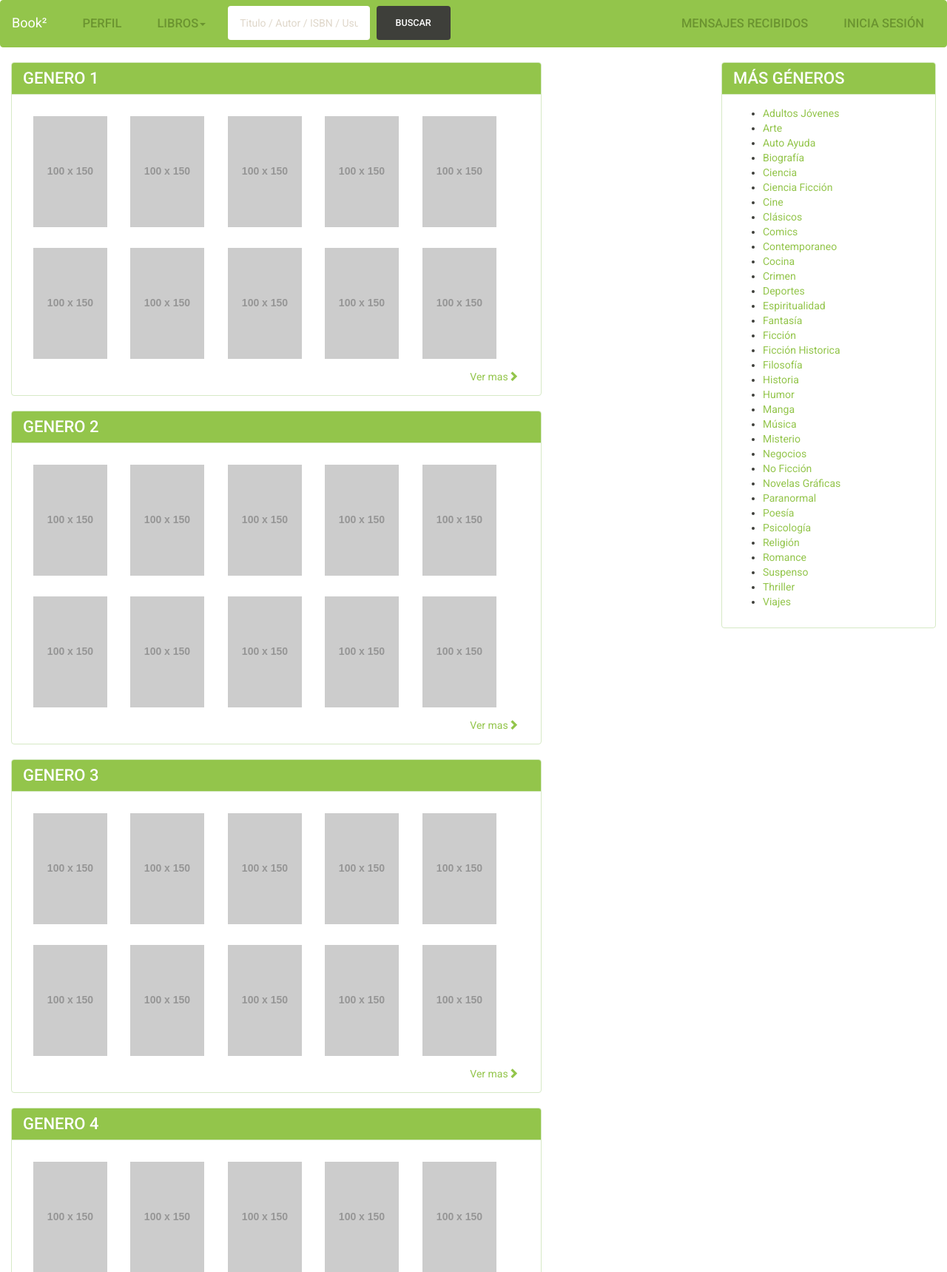
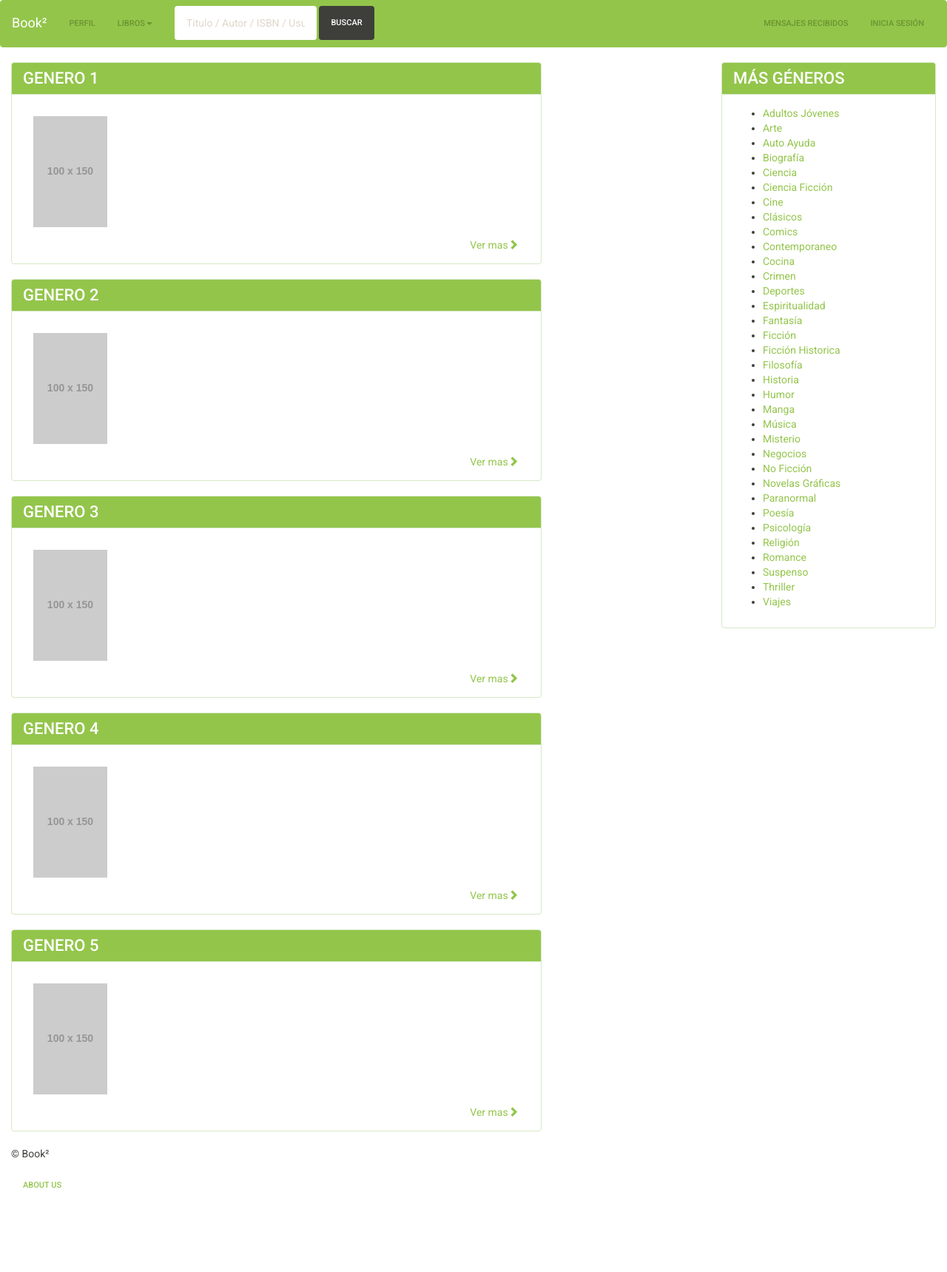
Before and after one commit to bennymc/Proyecto, a PHP site: page /libros.php in a window 1280 px wide. Shown: the top 1719 px of the page at 74% size. After the commit the page ends 1606 px from the top, so only its background shows below. Run offline with PHP 8.4, Linux system fonts and the light colour scheme; grey boxes labelled with a size stand in for pictures from a placeholder-image service; some libraries are stand-ins or nearby versions.

Commit message:
funcion random para cargar generos
funciona en on click , falta cargarlo al onload, quita las flechas de
ver mas, falta corregir

```diff
--- a/css/estilos.css
+++ b/css/estilos.css
@@ -54,7 +54,9 @@ div#destacados img{
 /* ------------ LIBROS SEPARADOS EN GENERO  -------------*/
 div.librosSeparados img{
 	margin: 1em;
-}
+	width: 100px;
+	height: 150px;
+	float: left;
 
 /* ------------ ELEMENTOS EN PERFIL  -------------*/
 
--- a/genero.php
+++ b/genero.php
@@ -31,7 +31,7 @@
 				    </select>
 				</div>
 				<div class="col-md-3" id="libro1">
-				 	<a href="ejemplar.php"><img src="http://placehold.it/100x150" class="center-block imagenL img-responsive" alt="Libro" height=150></a>
+				 	<a href="ejemplar.php"><img src="http://placehold.it/100x150" class="center-block imagenL img-responsive" alt="Libro" ></a>
 				 	<a href="ejemplar.php" class="center-block tituloLibro">TITULO</a>
 				</div>
 
--- a/json/datos.json
+++ b/json/datos.json
@@ -190,7 +190,7 @@
       "ISBN": "0553103547",
       "Genero": "Fantasía",
       "TOriginal": "A Game of Thrones",
-      "Imagen": "http://www.juegodetronos.com.ar/wp-content/uploads/2013/04/553302_467007236706301_150024403_n.jpg"
+      "Imagen": "http://k45.kn3.net/82E09713B.jpg"
     },
     {
       "Titulo": "Correr o morir",
--- a/libros.php
+++ b/libros.php
@@ -7,20 +7,11 @@
 	<!-- ******************** GENERO 1 ************************** -->
 		<div class="panel panel-success">
   			<div class="panel-heading">
-    			<a href="genero.php"><h3 class="TituloGrande">Genero 1</h3></a>
+    			<a href="#" onclick="CargarGenerosRandom()"><h3 class="TituloGrande" id="G1">Genero 1</h3></a>
   			</div>
-  			<div class="panel-body librosSeparados">
-				<a href="ejemplar.php"><img src="http://placehold.it/100x150" alt="Libro"></a>
-				<a href="ejemplar.php"><img src="http://placehold.it/100x150" alt="Libro"></a>
-				<a href="ejemplar.php"><img src="http://placehold.it/100x150" alt="Libro"></a>
-				<a href="ejemplar.php"><img src="http://placehold.it/100x150" alt="Libro"></a>
-				<a href="ejemplar.php"><img src="http://placehold.it/100x150" alt="Libro"></a>
-				<a href="ejemplar.php"><img src="http://placehold.it/100x150" alt="Libro"></a>
-				<a href="ejemplar.php"><img src="http://placehold.it/100x150" alt="Libro"></a>
-				<a href="ejemplar.php"><img src="http://placehold.it/100x150" alt="Libro"></a>
-				<a href="ejemplar.php"><img src="http://placehold.it/100x150" alt="Libro"></a>
-				<a href="ejemplar.php"><img src="http://placehold.it/100x150" alt="Libro"></a>
-				<div class="col-md-12">
+  			<div class="panel-body librosSeparados" id="contenedorG1">
+				<a href="ejemplar.php" id="libroG1"><img src="http://placehold.it/100x150" class="imagenGenero img-responsive"alt="Libro"></a>
+				<div class="col-md-12" id="flechasG1">
 					<a href="genero.php" class="pull-right">Ver mas<span class="glyphicon glyphicon-chevron-right"></span></a>
 				</div>
   			</div>
@@ -28,20 +19,11 @@
 	<!-- ******************** GENERO 2 ************************** -->
 		<div class="panel panel-success">
   			<div class="panel-heading">
-    			<a href="genero.php"><h3 class="TituloGrande">Genero 2</h3> </a>
+    			<a href="genero.php"><h3 class="TituloGrande" id="G2">Genero 2</h3> </a>
   			</div>
-  			<div class="panel-body librosSeparados">
-				<a href="ejemplar.php"><img src="http://placehold.it/100x150" alt="Libro"></a>
-				<a href="ejemplar.php"><img src="http://placehold.it/100x150" alt="Libro"></a>
-				<a href="ejemplar.php"><img src="http://placehold.it/100x150" alt="Libro"></a>
-				<a href="ejemplar.php"><img src="http://placehold.it/100x150" alt="Libro"></a>
-				<a href="ejemplar.php"><img src="http://placehold.it/100x150" alt="Libro"></a>
-				<a href="ejemplar.php"><img src="http://placehold.it/100x150" alt="Libro"></a>
-				<a href="ejemplar.php"><img src="http://placehold.it/100x150" alt="Libro"></a>
-				<a href="ejemplar.php"><img src="http://placehold.it/100x150" alt="Libro"></a>
-				<a href="ejemplar.php"><img src="http://placehold.it/100x150" alt="Libro"></a>
-				<a href="ejemplar.php"><img src="http://placehold.it/100x150" alt="Libro"></a>
-				<div class="col-md-12">
+  			<div class="panel-body librosSeparados" id="contenedorG2">
+				<a href="ejemplar.php" id="libroG2"><img src="http://placehold.it/100x150" class="imagenGenero img-responsive" alt="Libro"></a>
+				<div class="col-md-12" id="flechasG2">
 					<a href="genero.php" class="pull-right">Ver mas<span class="glyphicon glyphicon-chevron-right"></span></a>
 				</div>
   			</div>
@@ -49,20 +31,11 @@
 	<!-- ******************** GENERO 3 ************************** -->
 		<div class="panel panel-success">
   			<div class="panel-heading">
-    			<a href="genero.php"><h3 class="TituloGrande">Genero 3</h3></a>
+    			<a href="genero.php"><h3 class="TituloGrande" id="G3">Genero 3</h3></a>
   			</div>
-  			<div class="panel-body librosSeparados">
-				<a href="ejemplar.php"><img src="http://placehold.it/100x150" alt="Libro"></a>
-				<a href="ejemplar.php"><img src="http://placehold.it/100x150" alt="Libro"></a>
-				<a href="ejemplar.php"><img src="http://placehold.it/100x150" alt="Libro"></a>
-				<a href="ejemplar.php"><img src="http://placehold.it/100x150" alt="Libro"></a>
-				<a href="ejemplar.php"><img src="http://placehold.it/100x150" alt="Libro"></a>
-				<a href="ejemplar.php"><img src="http://placehold.it/100x150" alt="Libro"></a>
-				<a href="ejemplar.php"><img src="http://placehold.it/100x150" alt="Libro"></a>
-				<a href="ejemplar.php"><img src="http://placehold.it/100x150" alt="Libro"></a>
-				<a href="ejemplar.php"><img src="http://placehold.it/100x150" alt="Libro"></a>
-				<a href="ejemplar.php"><img src="http://placehold.it/100x150" alt="Libro"></a>
-				<div class="col-md-12">
+  			<div class="panel-body librosSeparados" id="contenedorG3">
+				<a href="ejemplar.php" id="libroG3"><img src="http://placehold.it/100x150" class="imagenGenero img-responsive" alt="Libro"></a>
+				<div class="col-md-12" id="flechasG3">
 					<a href="genero.php" class="pull-right">Ver mas<span class="glyphicon glyphicon-chevron-right"></span></a>
 				</div>
   			</div>
@@ -70,20 +43,11 @@
 	<!-- ******************** GENERO 4 ************************** -->
 		<div class="panel panel-success">
   			<div class="panel-heading">
-    			<a href="genero.php"><h3 class="TituloGrande">Genero 4</h3></a>
+    			<a href="genero.php"><h3 class="TituloGrande" id="G4">Genero 4</h3></a>
   			</div>
-  			<div class="panel-body librosSeparados">
-				<a href="ejemplar.php"><img src="http://placehold.it/100x150" alt="Libro"></a>
-				<a href="ejemplar.php"><img src="http://placehold.it/100x150" alt="Libro"></a>
-				<a href="ejemplar.php"><img src="http://placehold.it/100x150" alt="Libro"></a>
-				<a href="ejemplar.php"><img src="http://placehold.it/100x150" alt="Libro"></a>
-				<a href="ejemplar.php"><img src="http://placehold.it/100x150" alt="Libro"></a>
-				<a href="ejemplar.php"><img src="http://placehold.it/100x150" alt="Libro"></a>
-				<a href="ejemplar.php"><img src="http://placehold.it/100x150" alt="Libro"></a>
-				<a href="ejemplar.php"><img src="http://placehold.it/100x150" alt="Libro"></a>
-				<a href="ejemplar.php"><img src="http://placehold.it/100x150" alt="Libro"></a>
-				<a href="ejemplar.php"><img src="http://placehold.it/100x150" alt="Libro"></a>
-				<div class="col-md-12">
+  			<div class="panel-body librosSeparados" id="contenedorG4">
+				<a href="ejemplar.php" id="libroG4"><img src="http://placehold.it/100x150" class="imagenGenero img-responsive" alt="Libro"></a>
+				<div class="col-md-12" id="flechasG4">
 					<a href="genero.php" class="pull-right">Ver mas<span class="glyphicon glyphicon-chevron-right"></span></a>
 				</div>
   			</div>
@@ -91,20 +55,11 @@
 	<!-- ******************** GENERO 5 ************************** -->
 		<div class="panel panel-success">
   			<div class="panel-heading">
-    			<a href="genero.php"><h3 class="TituloGrande">Genero 5</h3></a>
+    			<a href="genero.php"><h3 class="TituloGrande" id="G5">Genero 5</h3></a>
   			</div>
-  			<div class="panel-body librosSeparados">
-				<a href="ejemplar.php"><img src="http://placehold.it/100x150" alt="Libro"></a>
-				<a href="ejemplar.php"><img src="http://placehold.it/100x150" alt="Libro"></a>
-				<a href="ejemplar.php"><img src="http://placehold.it/100x150" alt="Libro"></a>
-				<a href="ejemplar.php"><img src="http://placehold.it/100x150" alt="Libro"></a>
-				<a href="ejemplar.php"><img src="http://placehold.it/100x150" alt="Libro"></a>
-				<a href="ejemplar.php"><img src="http://placehold.it/100x150" alt="Libro"></a>
-				<a href="ejemplar.php"><img src="http://placehold.it/100x150" alt="Libro"></a>
-				<a href="ejemplar.php"><img src="http://placehold.it/100x150" alt="Libro"></a>
-				<a href="ejemplar.php"><img src="http://placehold.it/100x150" alt="Libro"></a>
-				<a href="ejemplar.php"><img src="http://placehold.it/100x150" alt="Libro"></a>
-				<div class="col-md-12">
+  			<div class="panel-body librosSeparados" id="contenedorG5">
+				<a href="ejemplar.php" id="libroG5"><img src="http://placehold.it/100x150" class="imagenGenero img-responsive" alt="Libro"></a>
+				<div class="col-md-12" id="flechasG5">
 					<a href="genero.php" class="pull-right">Ver mas<span class="glyphicon glyphicon-chevron-right"></span></a>
 				</div>
   			</div>
```
Also changed, not shown: js/datos.js (+79 -1 lines).
